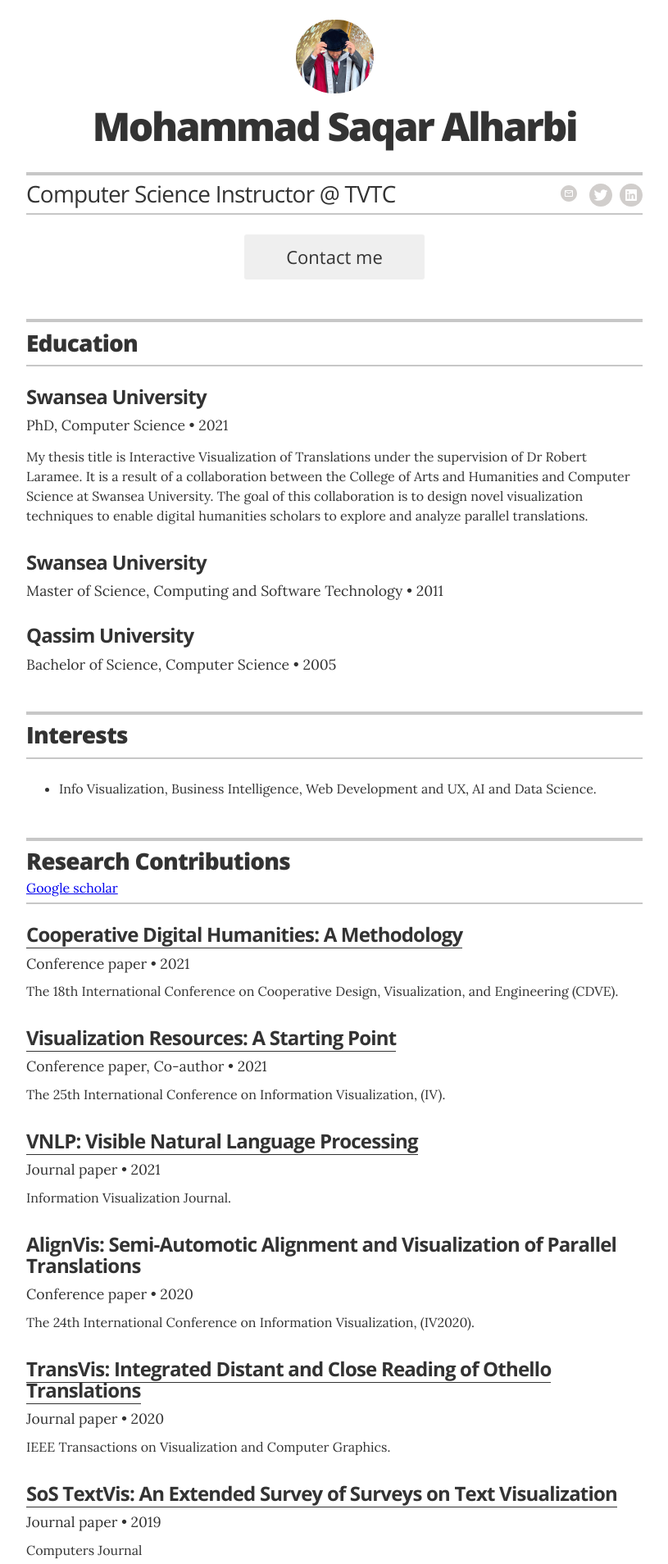
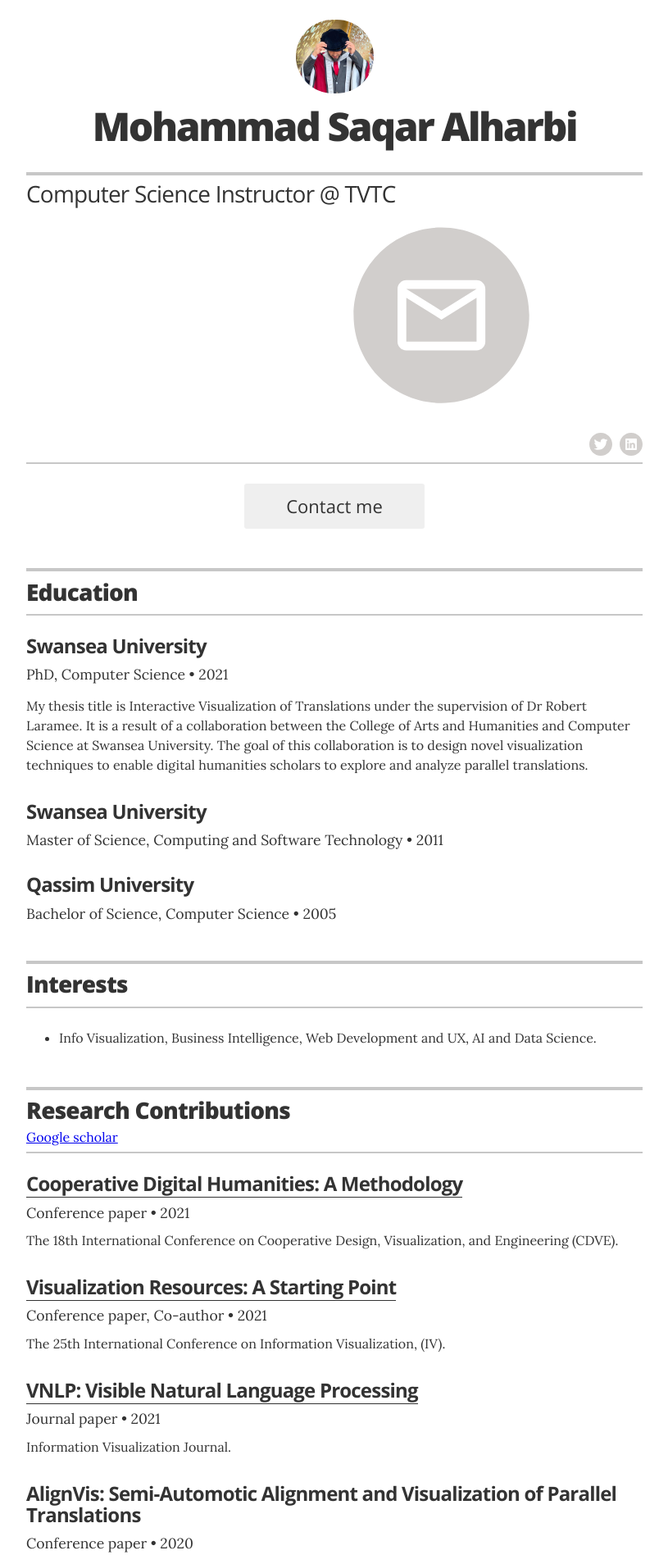
Before and after one commit to msalharbi/msalharbi.github.io, a Jekyll site: the page built from index.html, in a window 1280 px wide. Shown: the top 1908 px of the page at 82% size, without its empty margins (232-1047 px from the left). Built offline with Jekyll 4.4.1, drawn with Linux system fonts in a browser that asks for light colours.

Commit message:
Added Email contact icon

```diff
--- a/_includes/icons/icon-email.html
+++ b/_includes/icons/icon-email.html
@@ -1,3 +1,3 @@
-<svg width="28px" height="28px" viewBox="0 0 28 28" fill="none" xmlns="http://www.w3.org/2000/svg" preserveAspectRatio="none">
+<svg width="100%" height="100%" viewBox="0 0 28 28" fill="none" xmlns="http://www.w3.org/2000/svg" preserveAspectRatio="none">
    <path fill-rule="evenodd" clip-rule="evenodd" d="M22 12C22 17.5228 17.5228 22 12 22C6.47715 22 2 17.5228 2 12C2 6.47715 6.47715 2 12 2C17.5228 2 22 6.47715 22 12ZM7.005 9C7.005 8.45 7.45 8 8 8H16C16.55 8 17 8.45 17 9V15C17 15.55 16.55 16 16 16H8C7.45 16 7 15.55 7 15L7.005 9ZM12 12.5L8.00001 9.99997V15H16V9.99997L12 12.5ZM12 11.5L8.00001 9.00001H16L12 11.5Z" fill="#D1CECC"/>
    </svg>
```
